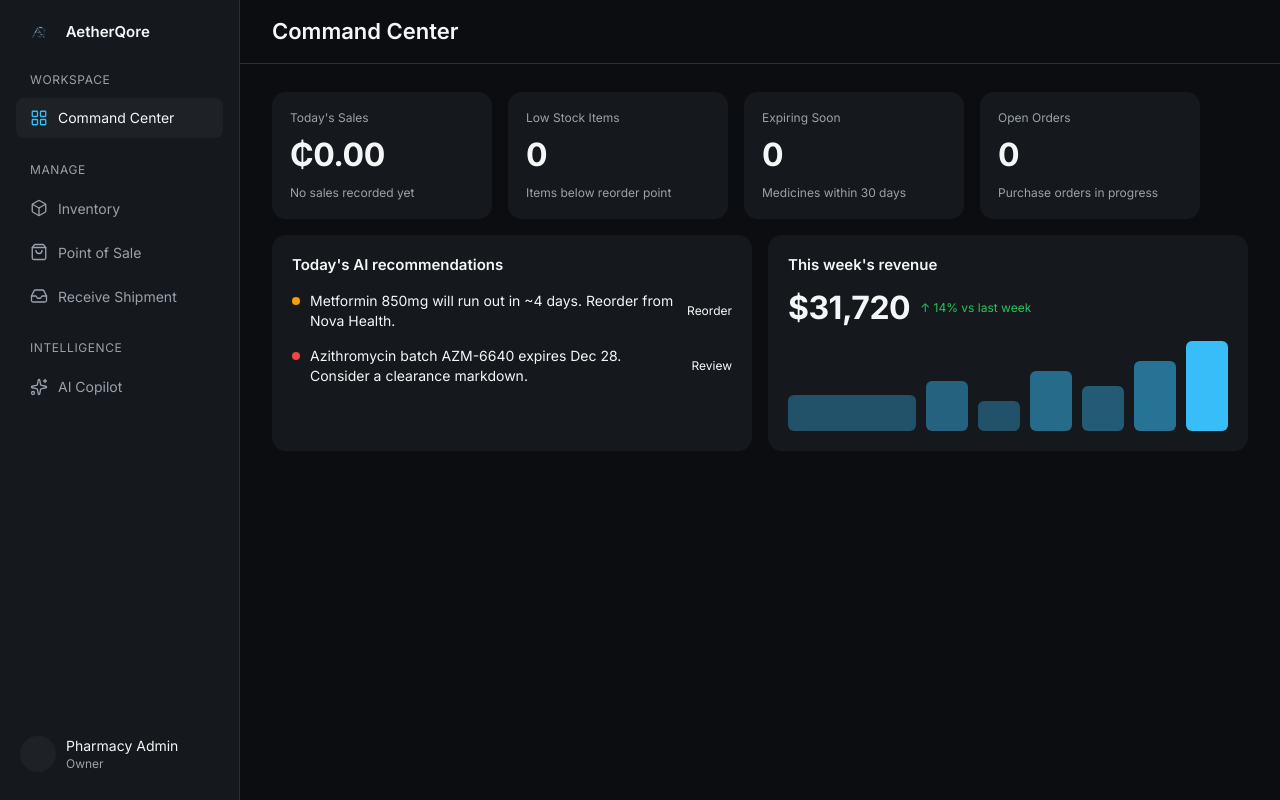
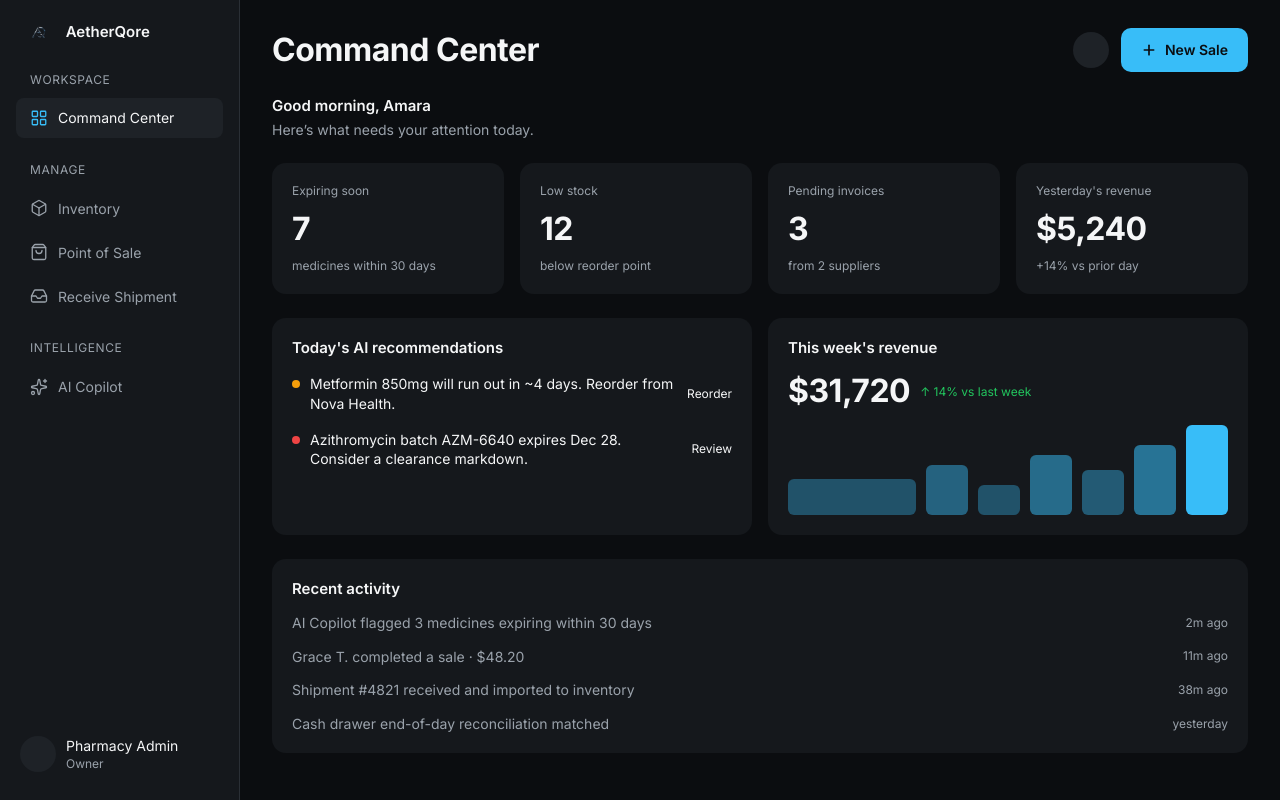
Before and after one commit to Benedict-nds/aetherOS, a React (Vite) app in the folder frontend/: page / in a window 1280 px wide. Built offline with nearby package versions, Linux system fonts and the light colour scheme.

Commit message:
new command center

```diff
--- a/frontend/src/components/ui/StatCard.tsx
+++ b/frontend/src/components/ui/StatCard.tsx
@@ -6,10 +6,10 @@ type StatCardProps = {
 
 export const StatCard = ({ label, value, hint }: StatCardProps) => {
   return (
-    <div className="stat-card">
-      <div className="stat-card__label">{label}</div>
-      <div className="stat-card__value">{value}</div>
-      {hint ? <div className="stat-card__hint">{hint}</div> : null}
+    <div className="flex w-full min-w-0 flex-col gap-2.5 rounded-[14px] bg-surface p-5">
+      <div className="text-caption text-muted">{label}</div>
+      <div className="text-display font-bold text-fg">{value}</div>
+      {hint ? <div className="text-caption text-muted">{hint}</div> : null}
     </div>
   )
 }
--- a/frontend/src/features/command-center/pages/CommandCenterPage.tsx
+++ b/frontend/src/features/command-center/pages/CommandCenterPage.tsx
@@ -1,16 +1,55 @@
-import { StatCard } from '@/components/ui'
+import { Plus } from 'lucide-react'
+import { StatCard, Button } from '@/components/ui'
 import { AiRecommendationsCard } from '../components/AiRecommendationsCard'
 import { RevenueCard } from '../components/RevenueCard'
+import { RecentActivity } from '../components/RecentActivity'
+
+// TODO: replace with the signed-in user from your auth context/provider
+const CURRENT_USER = { firstName: 'Amara' }
+
+function getGreeting() {
+  const hour = new Date().getHours()
+  if (hour < 12) return 'Good morning'
+  if (hour < 18) return 'Good afternoon'
+  return 'Good evening'
+}
 
 export const CommandCenterPage = () => {
   return (
-    <div className="flex flex-wrap gap-4">
-      <StatCard label="Today's Sales" value="₵0.00" hint="No sales recorded yet" />
-      <StatCard label="Low Stock Items" value={0} hint="Items below reorder point" />
-      <StatCard label="Expiring Soon" value={0} hint="Medicines within 30 days" />
-      <StatCard label="Open Orders" value={0} hint="Purchase orders in progress" />
-      <AiRecommendationsCard />
-      <RevenueCard />
+    <div className="flex flex-col gap-6">
+      <div className="flex items-center justify-between gap-4">
+        <h1 className="m-0 text-display font-bold text-fg">Command Center</h1>
+        <div className="flex items-center gap-3">
+          <div className="size-9 shrink-0 rounded-full bg-elevated" aria-hidden="true" />
+          <Button variant="primary">
+            <Plus className="size-4" strokeWidth={2.5} />
+            New Sale
+          </Button>
+        </div>
+      </div>
+
+      <div>
+        <h2 className="m-0 text-h2 font-semibold text-fg">
+          {getGreeting()}, {CURRENT_USER.firstName}
+        </h2>
+        <p className="m-0 mt-1 text-body text-muted">
+          Here&rsquo;s what needs your attention today.
+        </p>
+      </div>
+
+      <div className="grid grid-cols-2 gap-4 lg:grid-cols-4">
+        <StatCard label="Expiring soon" value={7} hint="medicines within 30 days" />
+        <StatCard label="Low stock" value={12} hint="below reorder point" />
+        <StatCard label="Pending invoices" value={3} hint="from 2 suppliers" />
+        <StatCard label="Yesterday's revenue" value="$5,240" hint="+14% vs prior day" />
+      </div>
+
+      <div className="flex flex-col gap-4 lg:flex-row">
+        <AiRecommendationsCard />
+        <RevenueCard />
+      </div>
+
+      <RecentActivity />
     </div>
   )
 }
--- a/frontend/src/layouts/AppShell.tsx
+++ b/frontend/src/layouts/AppShell.tsx
@@ -1,4 +1,4 @@
-import { Outlet, useLocation } from 'react-router-dom'
+import { Outlet } from 'react-router-dom'
 import { Box, Inbox, LayoutGrid, ShoppingBag, Sparkles } from 'lucide-react'
 import { SidebarNavItem } from '@/components/ui'
 
@@ -24,18 +24,7 @@ const NAV_SECTIONS = [
   },
 ]
 
-const PAGE_TITLES: Record<string, string> = {
-  '/': 'Command Center',
-  '/inventory': 'Inventory',
-  '/pos': 'Point of Sale',
-  '/purchases/receive': 'Receive Shipment',
-  '/copilot': 'AI Copilot',
-}
-
 export const AppShell = () => {
-  const { pathname } = useLocation()
-  const title = PAGE_TITLES[pathname] ?? 'AetherQore'
-
   return (
     <div className="flex min-h-screen bg-base text-fg">
       <aside className="flex w-sidebar shrink-0 flex-col justify-between border-r border-subtle bg-surface px-4 py-5">
@@ -69,9 +58,6 @@ export const AppShell = () => {
         </div>
       </aside>
       <div className="flex min-w-0 flex-1 flex-col">
-        <header className="flex min-h-16 items-center border-b border-subtle px-8">
-          <h1 className='m-0 text-h1 font-semibold'>{title}</h1>
-        </header>
         <main className="flex-1 px-8 py-7">
           <Outlet />
         </main>
```
